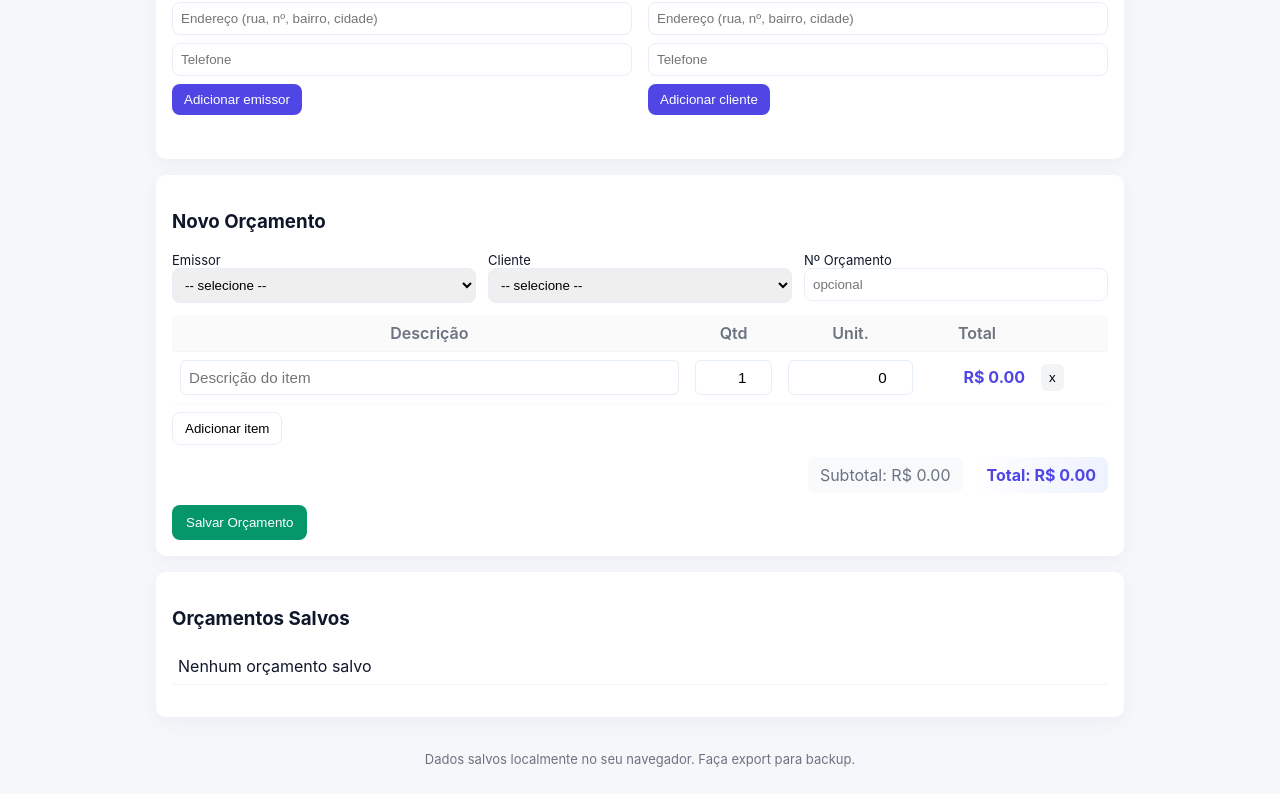
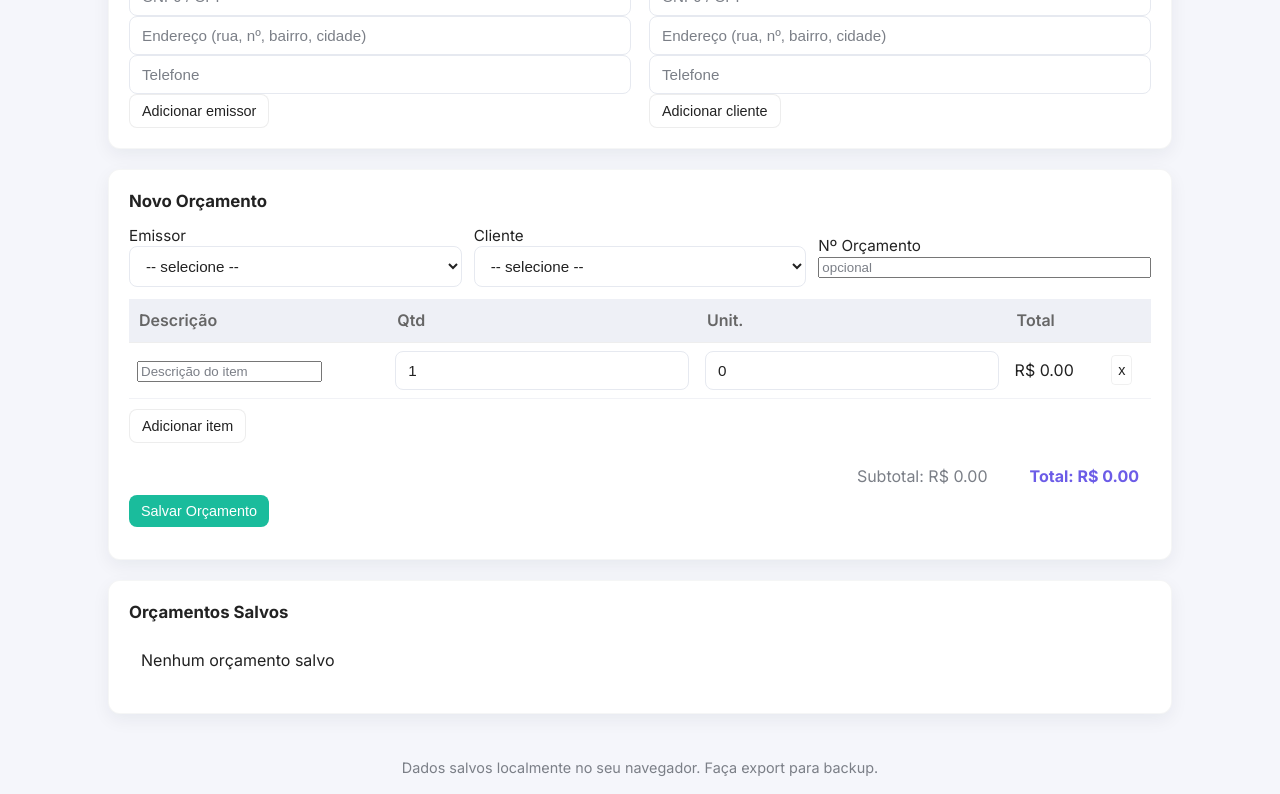
Before and after one commit to officemicrosoft203-collab/geradordeorcamentosSoftPrime, a website: page index.html in a window 1280 px wide. Shown: the part 262-1056 px from the top of the page. Drawn offline with Linux system fonts and the light colour scheme.

Commit message:
Descrição da mudança

```diff
--- a/index.html
+++ b/index.html
@@ -2,6 +2,7 @@
 <html lang="pt-BR">
 <head>
   <meta charset="utf-8" />
+  <link href="https://fonts.googleapis.com/css2?family=Inter:wght@300;400;600;700&display=swap" rel="stylesheet">
   <meta name="viewport" content="width=device-width,initial-scale=1" />
   <title>Gerador de Orçamentos</title>
   <link rel="stylesheet" href="styles.css" />
--- a/styles.css
+++ b/styles.css
@@ -1,121 +1,153 @@
 :root{
-  --bg:#f6f7fb;
+  --bg:#f5f6fb;
   --card:#ffffff;
-  --accent:#4f46e5;
-  --muted:#6b7280;
-  --success:#059669;
-}
-*{box-sizing:border-box}
-body{font-family:Inter,Segoe UI,Roboto,Arial,sans-serif;margin:0;background:var(--bg);color:#0f172a}
-.container{max-width:1000px;margin:20px auto;padding:0 16px}
-.topbar{background:white;border-bottom:1px solid #e6edf7}
-.topbar .container{display:flex;justify-content:space-between;align-items:center;padding:12px 16px}
-.brand{font-weight:700;font-size:18px}
-.actions button{margin-left:8px;padding:6px 10px;border-radius:8px;border:1px solid #e2e8f0;background:white;cursor:pointer}
-.card{background:var(--card);border-radius:10px;padding:16px;margin-bottom:16px;box-shadow:0 6px 20px rgba(15,23,42,0.04)}
-.grid-2{display:grid;grid-template-columns:1fr 1fr;gap:16px}
-
-/* issuer/client forms: stack fields vertically */
-.form-issuer{display:grid;gap:8px}
-.form-issuer input{padding:8px;border:1px solid #e6eef8;border-radius:8px}
-.form-issuer .full-width{padding:8px 12px;background:var(--accent);color:white;border:none;border-radius:8px;cursor:pointer}
-
-.list{list-style:none;padding:0;margin-top:12px;max-height:160px;overflow:auto}
-.list li{padding:8px 6px;border-bottom:1px solid #f1f5f9;display:flex;justify-content:space-between;align-items:center}
-.list .meta{font-size:12px;color:var(--muted)}
-
-.row{display:flex;gap:12px;flex-wrap:wrap;margin-top:8px}
-.row label{flex:1;display:flex;flex-direction:column;font-size:13px}
-.row input, .row select{padding:8px;border:1px solid #e6eef8;border-radius:8px}
-
-/* tabela de itens (sem desconto) */
-.items-table{width:100%;border-collapse:collapse;margin-top:12px;table-layout:fixed}
-.items-table thead th{padding:8px;border-bottom:1px solid #f1f5f9;background:#fafafa;color:var(--muted);font-weight:600}
-.items-table thead th:nth-child(1){width:55%} /* Descrição */
-.items-table thead th:nth-child(2){width:10%}  /* Qtd */
-.items-table thead th:nth-child(3){width:15%} /* Unit. */
-.items-table thead th:nth-child(4){width:12%} /* Total */
-.items-table thead th:nth-child(5){width:8%}  /* Ações */
-
-.items-table td{padding:8px;border-bottom:1px solid #f8fafc;vertical-align:middle}
-.items-table input{
-  padding:8px;border:1px solid #e6eef8;border-radius:6px;background:white;font-size:0.95rem;box-sizing:border-box;
-}
-.items-table td:nth-child(1) input{ width:100%; }
-.items-table td:nth-child(2) input,
-.items-table td:nth-child(3) input{
-  width:100%; text-align:right; padding-right:10px;
-}
-.items-table td:nth-child(4){
-  text-align:right; font-weight:700; color:var(--accent); padding-right:8px;
-}
-.items-table td:nth-child(5) button{
-  background:#f3f4f6;border:none;padding:6px 8px;border-radius:6px;cursor:pointer;
+  --muted:#7b7f87;
+  --accent:#6c5ce7; /* roxo claro */
+  --accent-2:#1abc9c; /* verde action */
+  --btn-bg:#6c5ce7;
+  --btn-color:#fff;
+  --card-shadow: 0 6px 18px rgba(22,29,44,0.06);
+  --radius:12px;
+  --max-width:1100px;
+  --muted-2:#eef0f6;
+  --danger:#e74c3c;
 }
 
-.item-controls{margin-top:8px}
-.item-controls button{padding:8px 12px;border-radius:8px;border:1px solid #e6eef8;background:white;cursor:pointer}
+@import url('https://fonts.googleapis.com/css2?family=Inter:wght@300;400;600;700&display=swap');
 
-.totals-row{display:flex;gap:12px;justify-content:flex-end;margin-top:12px;flex-wrap:wrap}
-.totals-row div{background:#f8fafc;padding:8px 12px;border-radius:8px;color:var(--muted)}
-.totals-row .grand{background:linear-gradient(90deg,#fff,#eef2ff);font-weight:700;color:var(--accent)}
+*{box-sizing:border-box}
+html,body{height:100%}
+body{
+  margin:0;
+  font-family: "Inter", system-ui, -apple-system, "Segoe UI", Roboto, "Helvetica Neue", Arial;
+  background:var(--bg);
+  color:#222;
+  -webkit-font-smoothing:antialiased;
+  -moz-osx-font-smoothing:grayscale;
+  line-height:1.4;
+}
 
-.buttons{margin-top:12px}
-.buttons button{padding:10px 14px;border-radius:8px;border:none;cursor:pointer}
-.primary{background:var(--success);color:white}
+/* container */
+.container{
+  max-width:var(--max-width);
+  margin:28px auto;
+  padding:0 18px;
+}
 
-.modal{position:fixed;inset:0;background:rgba(2,6,23,0.5);display:flex;align-items:center;justify-content:center;z-index:50}
-.modal.hidden{display:none}
-.modal-content{background:white;padding:18px;border-radius:10px;width:90%;max-width:900px;max-height:90vh;overflow:auto;position:relative}
-.close{position:absolute;right:12px;top:12px;background:#ef4444;color:white;border:none;border-radius:6px;padding:6px 10px;cursor:pointer}
-.modal-actions{display:flex;justify-content:flex-end;margin-top:12px}
-.footer{text-align:center;color:var(--muted);font-size:13px;padding:14px 0}
+/* top header */
+.topbar{
+  background:#fff;
+  border-bottom:1px solid #eee;
+  box-shadow:var(--card-shadow);
+  padding:12px 0;
+}
+.topbar .brand{
+  font-weight:700;
+  text-align:center;
+  font-size:1.1rem;
+}
+.topbar .container{display:flex;align-items:center;justify-content:space-between}
 
-/* signature block inside preview/print - increased spacing */
-.signature{
-  margin-top:160px; /* more space before signature */
-  display:flex;
-  flex-direction:column;
-  align-items:center;
-  gap:6px;
+/* cards */
+.card{
+  background:var(--card);
+  border-radius:var(--radius);
+  padding:20px;
+  margin-bottom:20px;
+  box-shadow:var(--card-shadow);
+  border:1px solid rgba(22,29,44,0.04);
 }
-.signature .sig-line{
-  width:60%;
-  border-top:2px solid #000;
-  height:0;
+
+/* grid */
+.grid-2{display:grid;grid-template-columns:1fr 1fr;gap:18px}
+@media (max-width:900px){
+  .grid-2{grid-template-columns:1fr}
 }
-.signature .sig-name{
-  font-weight:600;
+
+/* headings */
+h3{margin:0 0 12px 0;font-size:1.05rem}
+
+/* forms */
+.form-issuer input,
+input[type="text"], input[type="number"], select, textarea{
+  width:100%;
+  padding:10px 12px;
+  border-radius:8px;
+  border:1px solid #e6e9f0;
+  background:#fff;
   font-size:0.95rem;
   color:#222;
+  outline:none;
+}
+input::placeholder{color:var(--muted)}
+.row{display:flex;gap:12px;align-items:center;margin-bottom:12px}
+.row label{flex:1;font-size:0.95rem}
+.row input, .row select{width:100%}
+
+/* items table */
+.items-table{width:100%;border-collapse:collapse;margin-top:10px}
+.items-table thead th{background:var(--muted-2);text-align:left;padding:10px;border-bottom:1px solid #eee;color:#666;font-weight:600}
+.items-table td{padding:8px;border-bottom:1px solid #f1f2f6}
+.item-controls{margin-top:10px}
+
+/* totals */
+.totals-row{display:flex;justify-content:flex-end;gap:18px;align-items:center;margin-top:14px}
+.totals-row .grand{font-weight:700;color:var(--accent)}
+.totals-row div{background:transparent;padding:8px 12px;border-radius:8px;color:var(--muted)}
+
+/* buttons (primary + small variants) */
+button{
+  cursor:pointer;
+  padding:8px 12px;
+  border-radius:8px;
+  border:1px solid rgba(34,34,34,0.08);
+  background:#fff;
+  color:#222;
+  font-size:0.9rem;
+  transition:all .12s ease;
+}
+button.primary, button#saveQuoteBtn{
+  background:var(--accent-2);
+  color:#fff;
+  border:none;
+}
+button.primary:hover{opacity:0.95;transform:translateY(-1px)}
+button.small{padding:6px 8px;font-size:0.85rem;border-radius:6px;}
+
+/* lists */
+.list{list-style:none;padding:0;margin:0}
+.list li{display:flex;align-items:flex-start;justify-content:space-between;padding:12px;border-radius:8px;margin-bottom:10px;background:transparent}
+.list li .meta{color:var(--muted);font-size:0.88rem;margin-top:6px}
+.list li .quote-actions{display:flex;gap:8px;align-items:center}
+.quote-actions button{
+  padding:6px 8px;border-radius:6px;border:1px solid rgba(34,34,34,0.08);background:#fafafa;font-size:0.85rem;
+}
+.quote-actions button:hover{background:#fff;box-shadow:0 3px 10px rgba(24,28,35,0.05)}
+
+/* scrollable lists (issuers/clients) */
+.issuer-list, .client-list{
+  max-height:200px;overflow-y:auto;padding-right:6px;margin-top:12px;
+  border-radius:6px;
+}
+.issuer-list::-webkit-scrollbar, .client-list::-webkit-scrollbar { width:8px; height:8px }
+.issuer-list::-webkit-scrollbar-thumb, .client-list::-webkit-scrollbar-thumb { background:rgba(20,20,20,0.08); border-radius:6px }
+
+/* smaller controls */
+.del-item{background:transparent;border:1px solid rgba(0,0,0,0.06);padding:6px;border-radius:4px}
+.edit-issuer, .edit-client, .del-issuer, .del-client{margin-left:8px;padding:6px 8px;}
+
+/* modal */
+.modal{position:fixed;left:0;top:0;width:100%;height:100%;background:rgba(12,14,18,0.45);display:flex;align-items:center;justify-content:center;z-index:9999}
+.modal.hidden{display:none}
+.modal-content{background:#fff;padding:18px;border-radius:10px;max-width:900px;width:95%;max-height:90vh;overflow:auto}
+.modal .close{position:absolute;right:16px;top:12px;background:transparent;border:none;font-size:20px}
+
+/* responsive tweaks */
+@media (max-width:600px){
+  .row{flex-direction:column}
+  .totals-row{flex-direction:column;align-items:flex-end}
+  .quote-actions{flex-wrap:wrap;gap:6px}
 }
 
-/* print-footer (date only) - fixed to bottom of paper */
-.print-footer{
-  margin-top:18px;
-  font-size:0.85rem;
-  color:#666;
-  text-align:left;
-  position:fixed;
-  left:20px;
-  bottom:20px;
-}
-
-/* foco */
-.items-table td:nth-child(1) input:focus{outline:2px solid rgba(79,70,229,0.12);box-shadow:0 0 0 3px rgba(79,70,229,0.06)}
-
-/* responsivo */
-@media (max-width:640px){
-  .items-table{display:block;overflow-x:auto;white-space:nowrap}
-}
-
-/* PRINT rules - ensure signature and footer print nicely */
-@media print{
-  body{background:white}
-  .topbar,.actions,.form-issuer,.item-controls,.buttons,.list,.footer{display:none !important}
-  .modal-content{box-shadow:none;border-radius:0;padding:0}
-  .signature{margin-top:200px} /* push even further for printing */
-  .print-footer{position:fixed;left:20px;bottom:18px}
-  /* keep preview area full width */
-  #previewArea{padding:0;margin:0}
-}
+/* small visual polish */
+.footer{padding:16px;text-align:center;color:var(--muted);font-size:0.9rem}
```
